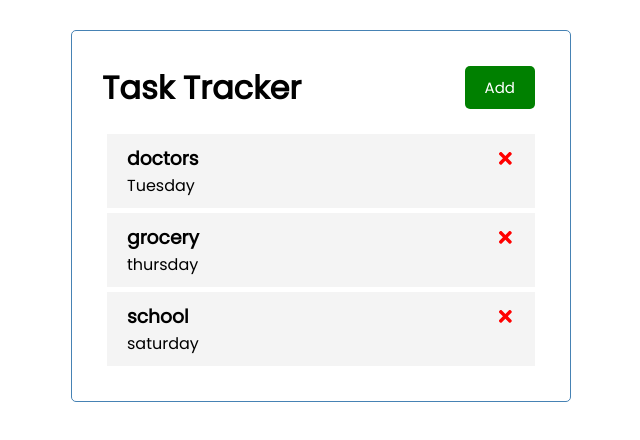
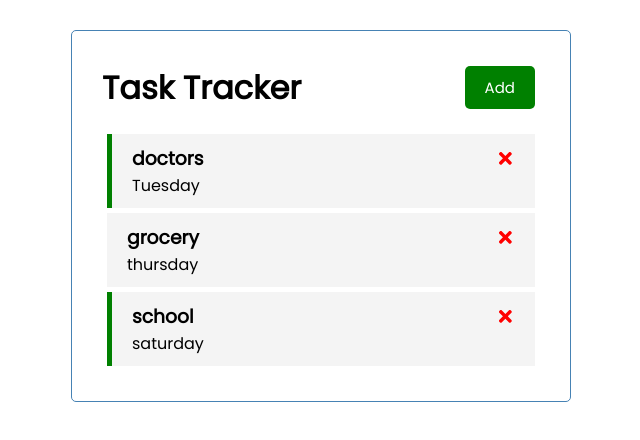
Before and after one commit to barksanto/react-task-tracker, a React (Create React App) app: page / in a window 1280 px wide. Shown: the top 440 px of the page, without its empty margins (319-959 px from the left). Built offline with nearby package versions, Linux system fonts and the light colour scheme.

Commit message:
if task.reminder is true, add green border to right side of div

```diff
--- a/src/App.js
+++ b/src/App.js
@@ -33,12 +33,22 @@
     setTasks(tasks.filter((task) => task.id !== id))
   }
 
+  const toggleReminder = (id) => {
+    setTasks(
+      tasks.map((task) =>
+        task.id === id ? {...task, reminder:
+        !task.reminder } : task
+      )
+    )
+  }
+
   return (
     <div className="container">
       <Header />
       {/* if no tasks in state, render message instead */}
-      {tasks.length > 0 ? <Tasks tasks={tasks}
-        onDelete={deleteTask} /> : "No tasks yet!"}
+      {tasks.length > 0 ? (<Tasks tasks={tasks}
+        onDelete={deleteTask}
+        onToggle={toggleReminder} />) : ("No tasks to show yet!")}
     </div>
   );
 }
--- a/src/components/Task.js
+++ b/src/components/Task.js
@@ -1,8 +1,9 @@
 import { FaTimes } from 'react-icons/fa'
 
-const Task = ({ task, onDelete }) => {
+const Task = ({ task, onDelete, onToggle }) => {
   return (
-    <div className="task">
+    // if task.reminder = true, add green border (reminder class)
+    <div className={`task ${task.reminder ? 'reminder' : ''}`} onDoubleClick={() => onToggle(task.id)}>
       <h3>{task.text}
         <FaTimes
           onClick={() => onDelete(task.id)}
--- a/src/components/Tasks.js
+++ b/src/components/Tasks.js
@@ -1,10 +1,13 @@
 import Task from './Task'
 
-const Tasks = ({ tasks, onDelete }) => {
+const Tasks = ({ tasks, onDelete, onToggle }) => {
   return (
     <>
       {tasks.map((task) => (
-        <Task key={task.id} task={task} onDelete={onDelete}/>
+        <Task key={task.id}
+          task={task}
+          onDelete={onDelete}
+          onToggle={onToggle} />
       ))}
     </>
   )
```
